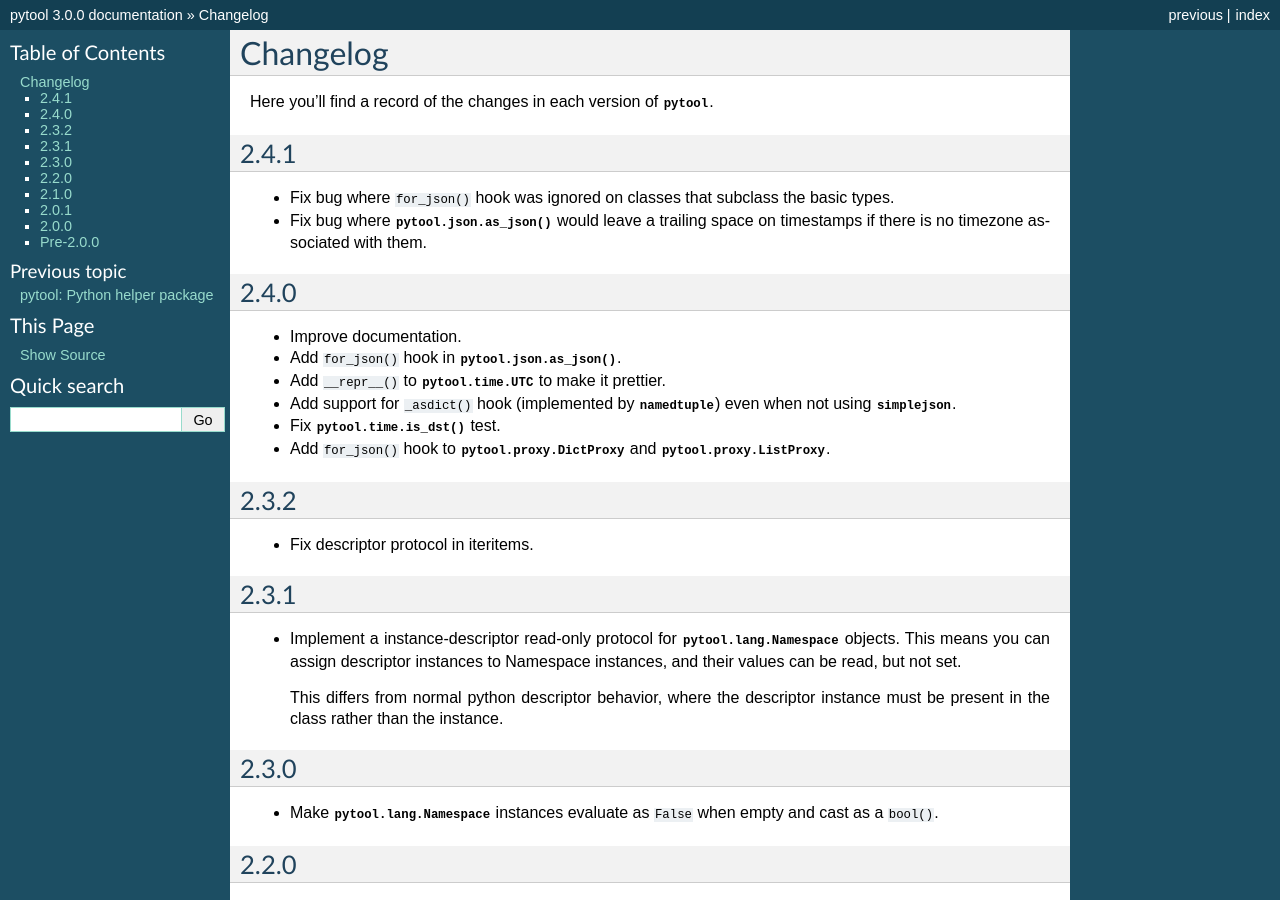
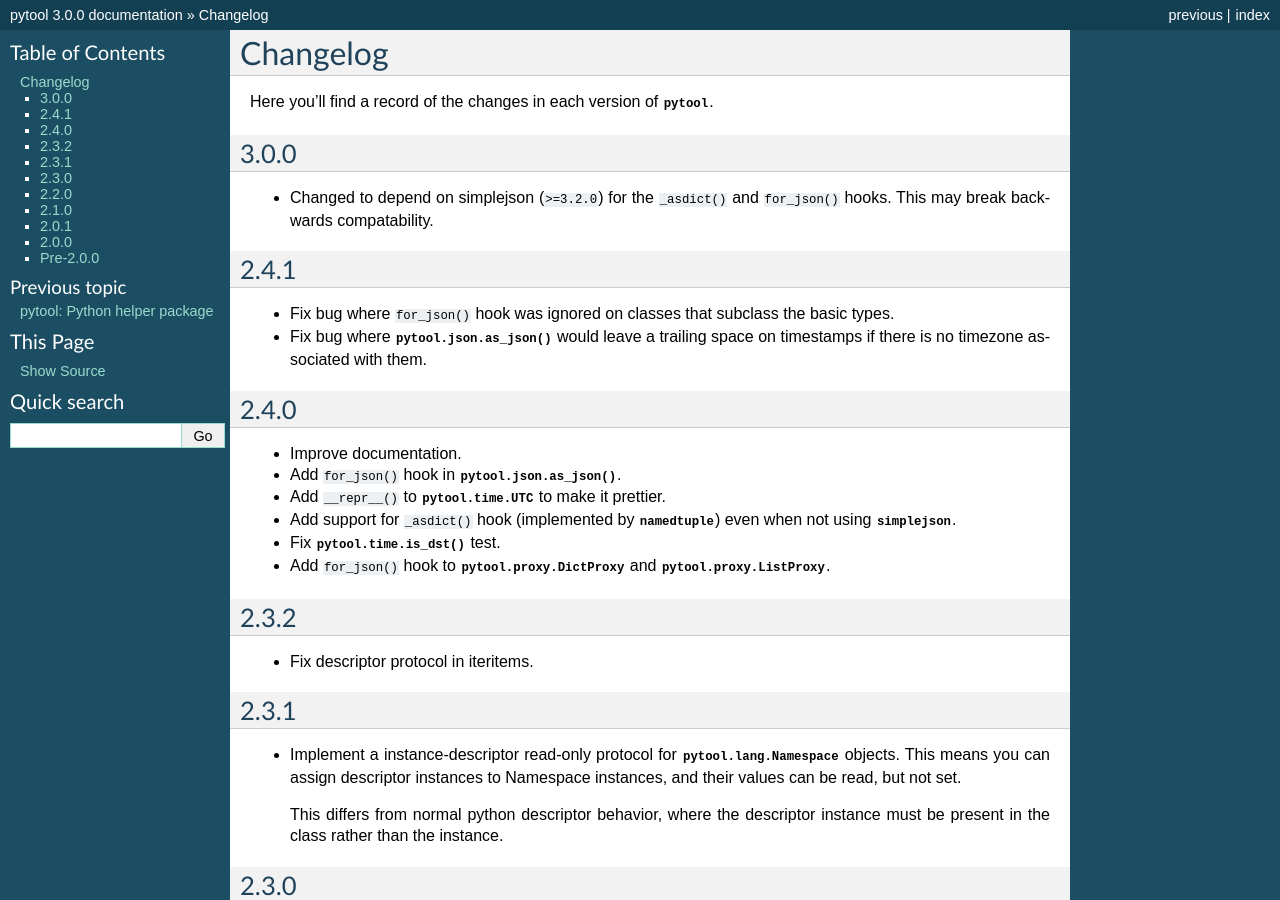
Before and after one commit to shakefu/pytool, a Sphinx documentation site: the page built from docs/changes.rst, in a window 1280 px wide and 900 px high. Built offline with Sphinx 7.4.7, drawn with Linux system fonts in a browser that asks for light colours.

Commit message:
Update changelog.

```diff
--- a/docs/changes.rst
+++ b/docs/changes.rst
@@ -2,6 +2,12 @@ Changelog
 =========
 
 Here you'll find a record of the changes in each version of :mod:`pytool`.
+
+3.0.0
+-----
+
+- Changed to depend on simplejson (``>=3.2.0``) for the ``_asdict()`` and
+  ``for_json()`` hooks. This may break backwards compatability.
 
 2.4.1
 -----
```
